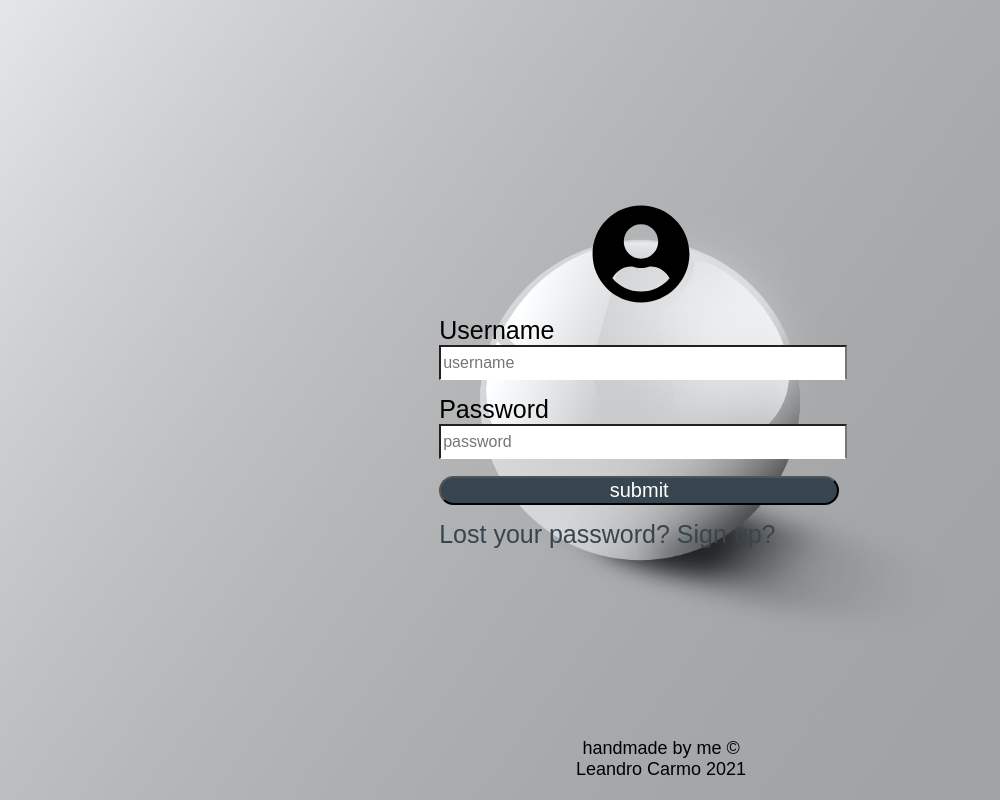
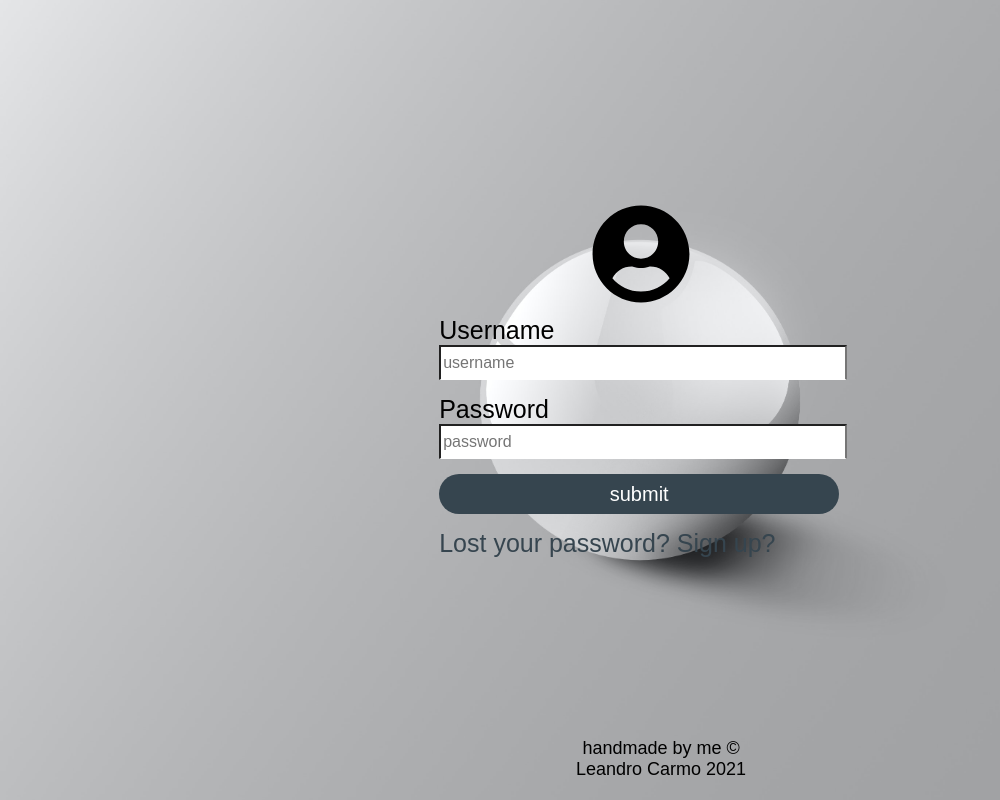
Before and after one commit to leandro-alves-carmo/login-repo, a plain HTML site: page index.html in a window 1280 px wide. Shown: the whole page, without its empty margins (0-1000 px from the left). Drawn offline with Linux system fonts and the light colour scheme.

Commit message:
fix submit button border and size

```diff
--- a/style.css
+++ b/style.css
@@ -57,15 +57,17 @@ a:hover {
 
 .login input[type="submit"] {
     cursor: pointer;
+    height: 40px;
     color: #fff;
     background: var(--charcoal);
     font-size: 20px;
     border-radius: 50px;
+    border: none;
 }
 
 .login input[type="submit"]:hover {
-    color: #fff;
     background: var(--orange);
+
 }
 /*------------
 ---- Footer ----
```
